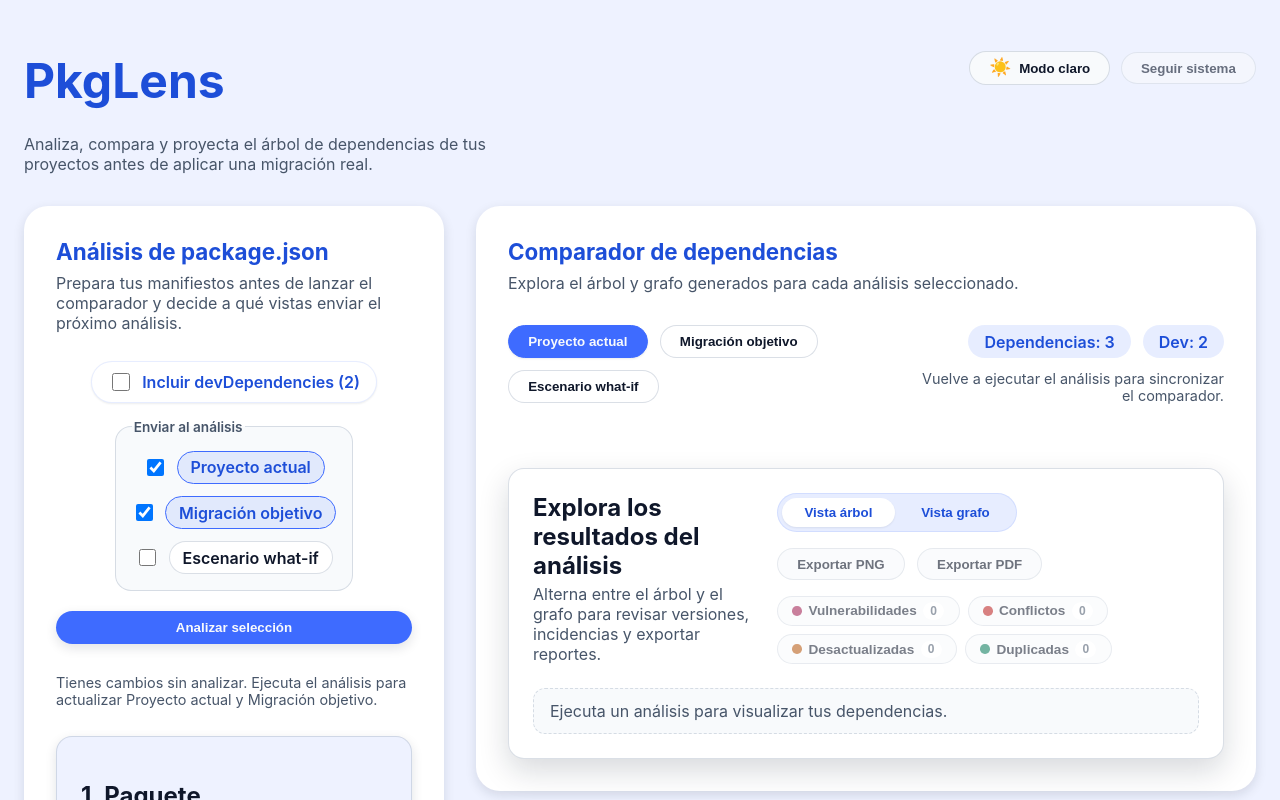
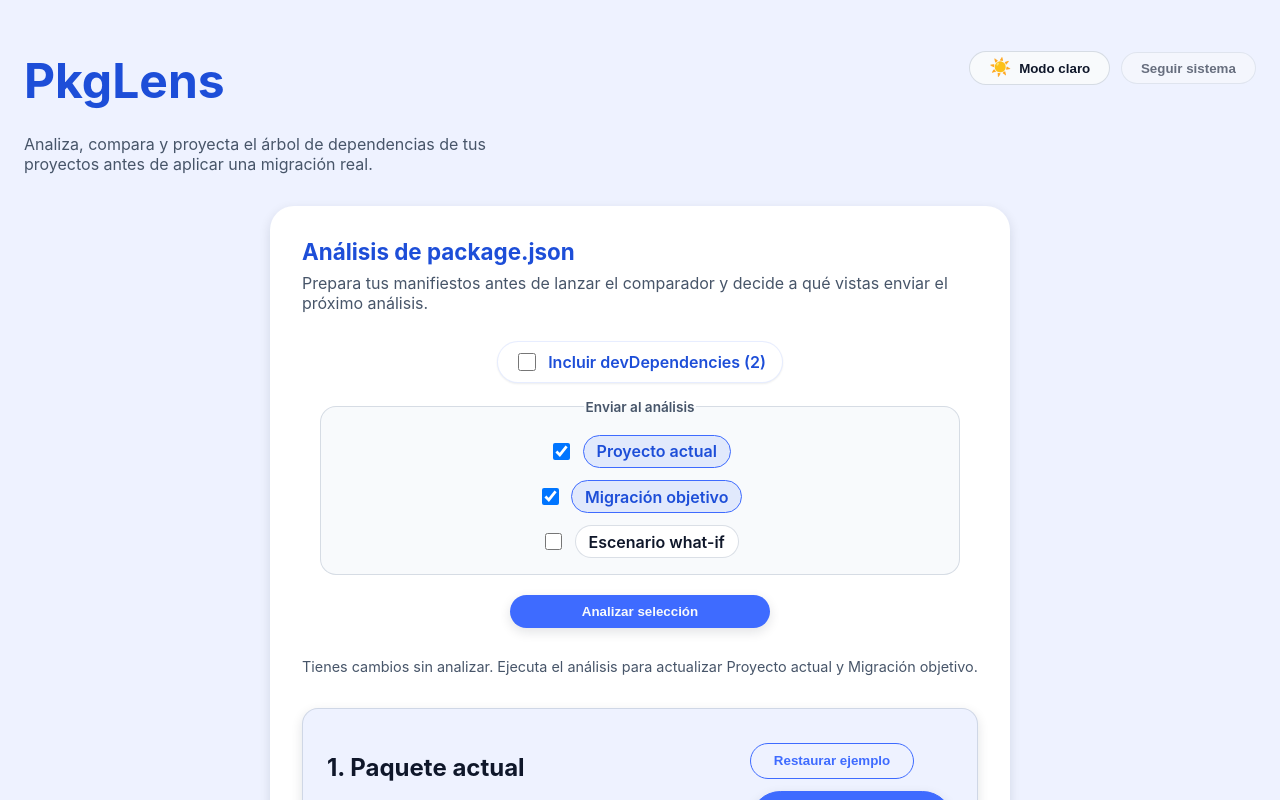
Before and after one commit to ElMaxter99/PkgLens, a React (Create React App) app: page / in a window 1280 px wide. Shown: the top 800 px of the page. Built offline with nearby package versions, Linux system fonts and the light colour scheme.

Commit message:
Center analysis controls within package panel

```diff
--- a/src/App.css
+++ b/src/App.css
@@ -39,22 +39,10 @@
 }
 
 @media (min-width: 640px) {
-  .app__panel-actions {
-    flex-direction: row;
-    align-items: center;
-    justify-content: space-between;
-    gap: 1.5rem;
-  }
-
-  .app__analysis-settings {
-    flex-direction: row;
-    align-items: center;
-    gap: 1.25rem;
-  }
-
   .app__analysis-targets {
     flex-direction: row;
     align-items: center;
+    justify-content: center;
     flex-wrap: wrap;
     gap: 0.75rem;
   }
@@ -62,11 +50,6 @@
   .app__analysis-targets legend {
     margin: 0;
     margin-right: 0.75rem;
-  }
-
-  .app__analyze {
-    width: auto;
-    flex-shrink: 0;
   }
 }
 
@@ -83,13 +66,6 @@
   gap: 2rem;
 }
 
-@media (min-width: 1200px) {
-  .app__workspace {
-    grid-template-columns: minmax(0, 420px) minmax(0, 1fr);
-    align-items: start;
-  }
-}
-
 .app__panel {
   background: var(--color-surface);
   border-radius: 1.5rem;
@@ -98,6 +74,11 @@
   display: flex;
   flex-direction: column;
   gap: 1.75rem;
+}
+
+.app__panel--analysis {
+  width: min(100%, 740px);
+  margin-inline: auto;
 }
 
 .app__panel--comparison {
@@ -125,12 +106,16 @@
   display: flex;
   flex-direction: column;
   gap: 1.25rem;
+  align-items: center;
 }
 
 .app__analysis-settings {
   display: flex;
   flex-direction: column;
   gap: 1rem;
+  align-items: center;
+  width: min(100%, 640px);
+  text-align: center;
 }
 
 .app__analysis-targets {
@@ -141,13 +126,17 @@
   display: flex;
   flex-direction: column;
   gap: 0.75rem;
+  align-items: center;
+  text-align: center;
+  width: 100%;
 }
 
 .app__analysis-targets legend {
-  margin: 0 0 0.25rem;
+  margin: 0 0 0.5rem;
   font-size: 0.85rem;
   font-weight: 600;
   color: var(--color-text-muted);
+  text-align: center;
 }
 
 .app__analysis-target {
@@ -157,6 +146,7 @@
   font-weight: 600;
   color: var(--color-text-primary);
   cursor: pointer;
+  justify-content: center;
 }
 
 .app__analysis-target span {
@@ -233,6 +223,11 @@
   transition: transform var(--transition-medium), box-shadow var(--transition-medium), background var(--transition-medium);
   justify-content: center;
   width: 100%;
+}
+
+.app__panel--analysis .app__analyze {
+  width: min(100%, 260px);
+  align-self: center;
 }
 
 .app__analyze:hover {
```
